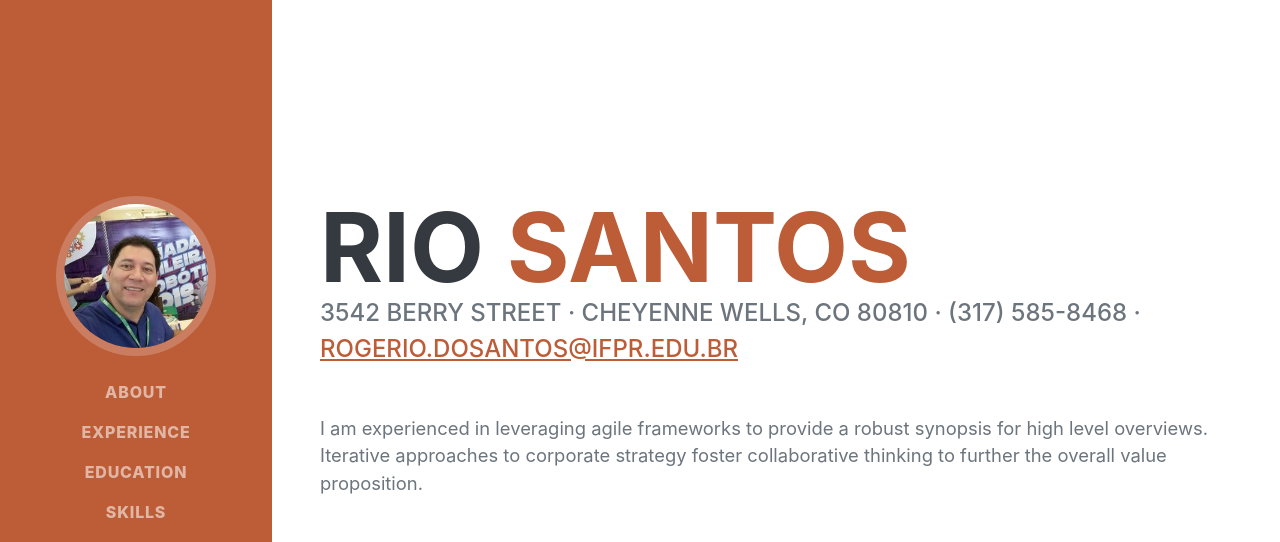
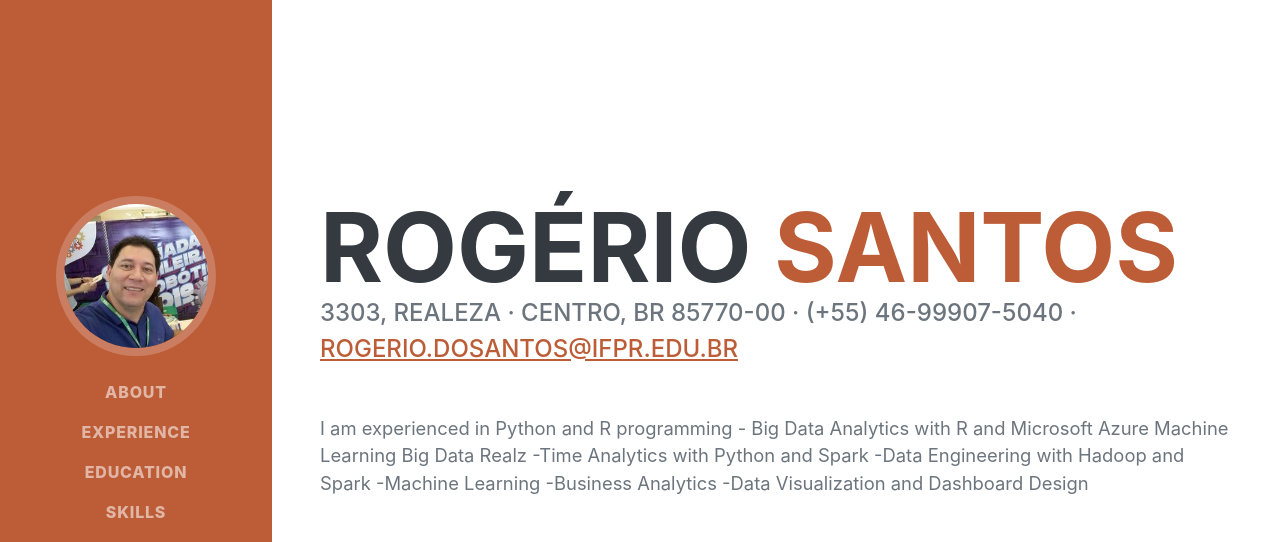
Before and after one commit to rps-ifpr/MLearningPython, a plain HTML site: page index.html in a window 1280 px wide. Shown: the top 542 px of the page. Drawn offline with nearby package versions, Linux system fonts and the light colour scheme; files whose address does not match are found by name; a web font is replaced by a local one.

Commit message:
Update index.html

```diff
--- a/index.html
+++ b/index.html
@@ -19,7 +19,7 @@
         <!-- Navigation-->
         <nav class="navbar navbar-expand-lg navbar-dark bg-primary fixed-top" id="sideNav">
             <a class="navbar-brand js-scroll-trigger" href="#page-top">
-                <span class="d-block d-lg-none">Clarence Taylor</span>
+                <span class="d-block d-lg-none">Rogerio Santos</span>
                 <span class="d-none d-lg-block"><img class="img-fluid img-profile rounded-circle mx-auto mb-2" src="site_CV/assets/img/profile.jpg" alt="..." /></span>
             </a>
             <button class="navbar-toggler" type="button" data-bs-toggle="collapse" data-bs-target="#navbarResponsive" aria-controls="navbarResponsive" aria-expanded="false" aria-label="Toggle navigation"><span class="navbar-toggler-icon"></span></button>
@@ -40,14 +40,21 @@
             <section class="resume-section" id="about">
                 <div class="resume-section-content">
                     <h1 class="mb-0">
-                        rio
+                        Rogério
                         <span class="text-primary">Santos</span>
                     </h1>
                     <div class="subheading mb-5">
-                        3542 Berry Street · Cheyenne Wells, CO 80810 · (317) 585-8468 ·
+                        3303, Realeza · Centro, BR 85770-00 · (+55) 46-99907-5040 ·
                         <a href="mailto:name@email.com">rogerio.dosantos@ifpr.edu.br</a>
                     </div>
-                    <p class="lead mb-5">I am experienced in leveraging agile frameworks to provide a robust synopsis for high level overviews. Iterative approaches to corporate strategy foster collaborative thinking to further the overall value proposition.</p>
+                    <p class="lead mb-5">I am experienced in Python and R programming
+                        - Big Data Analytics with R and Microsoft Azure Machine Learning
+                        Big Data Realz
+                        -Time Analytics with Python and Spark
+                        -Data Engineering with Hadoop and Spark
+                        -Machine Learning
+                        -Business Analytics
+                        -Data Visualization and Dashboard Design</p>
                     <div class="social-icons">
                         <a class="social-icon" href="#!"><i class="fab fa-linkedin-in"></i></a>
                         <a class="social-icon" href="#!"><i class="fab fa-github"></i></a>
```
